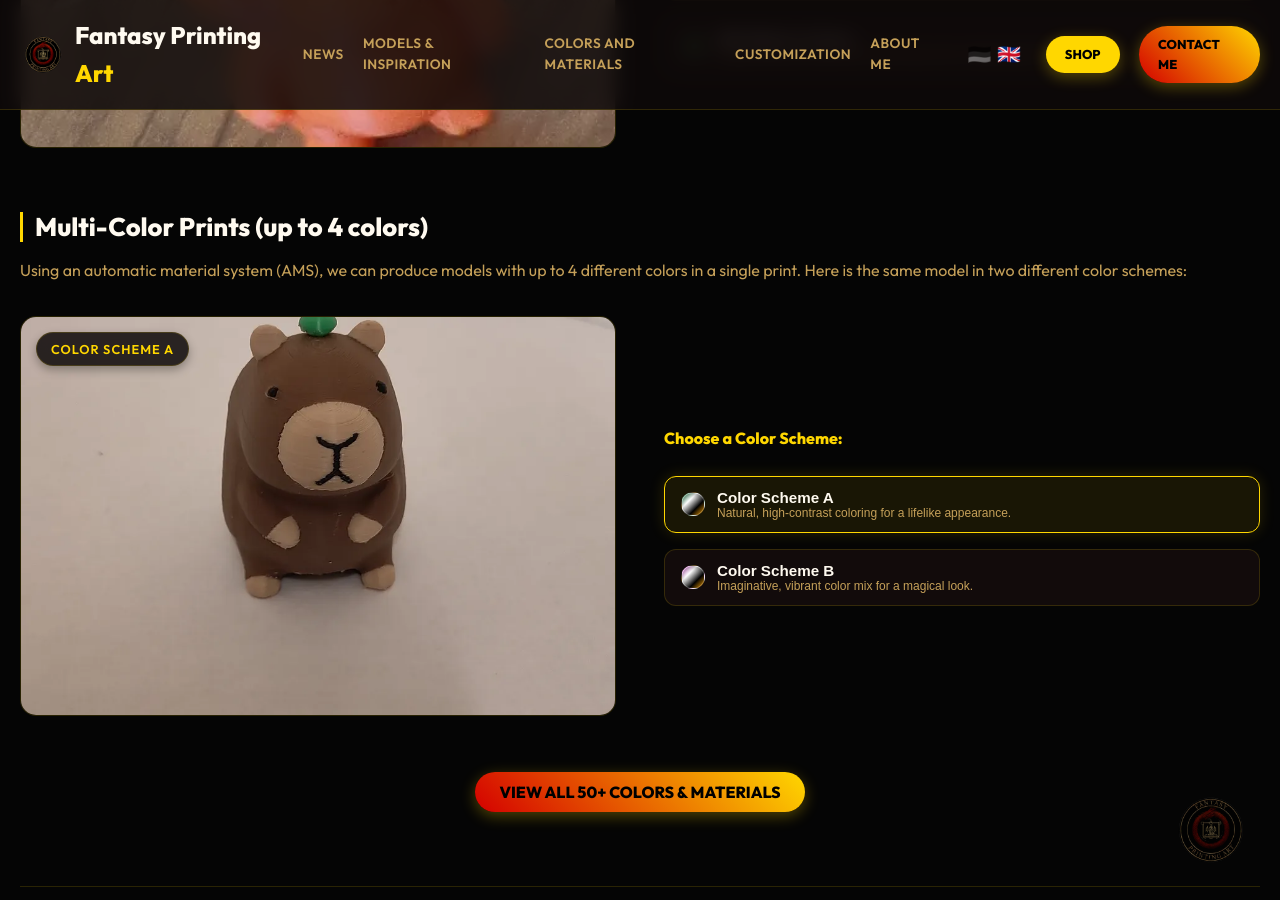
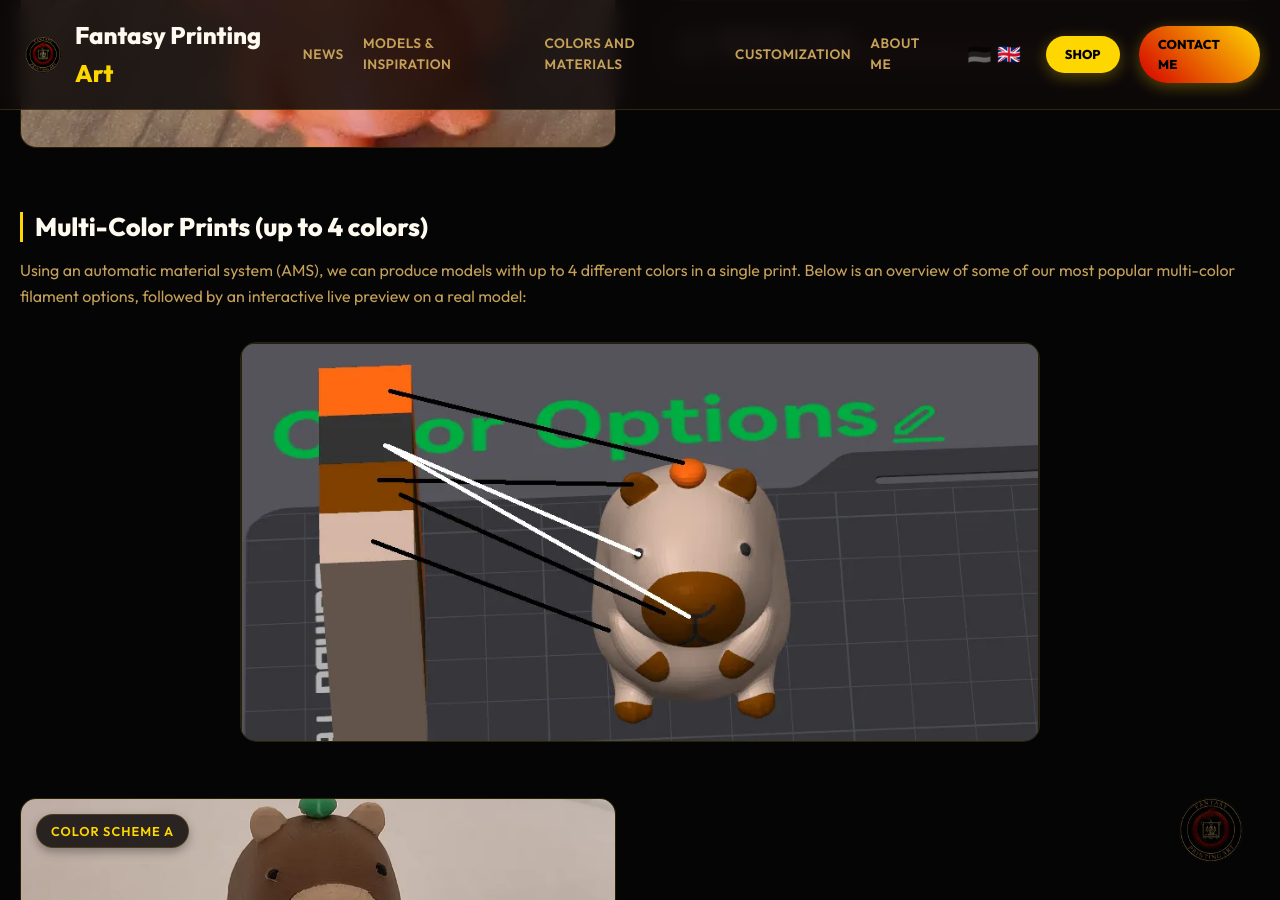
Before and after one commit to HdAugerninge/HdAugerninge.github.io, a Jekyll site: the page built from en/personalization.md, in a window 1280 px wide and 900 px high, scrolled down 2407 px. Built offline with Jekyll 4.4.1, drawn with Linux system fonts in a browser that asks for light colours.

Commit message:
feat: place multicolor options overview image on top of multicolor section and keep live preview items below it

```diff
--- a/_includes/personalization_en.html
+++ b/_includes/personalization_en.html
@@ -147,9 +147,15 @@
 
         <!-- B. Multicolor Prints Showcase -->
         <h3 style="color: var(--text-primary); border-left: 3px solid var(--accent-gold); padding-left: 12px; font-size: 1.6rem;">Multi-Color Prints (up to 4 colors)</h3>
-        <p style="color: var(--text-secondary); margin-bottom: 1.5rem;">
-            Using an automatic material system (AMS), we can produce models with up to 4 different colors in a single print. Here is the same model in two different color schemes:
+        <p style="color: var(--text-secondary); margin-bottom: 2rem;">
+            Using an automatic material system (AMS), we can produce models with up to 4 different colors in a single print. Below is an overview of some of our most popular multi-color filament options, followed by an interactive live preview on a real model:
         </p>
+
+        <!-- Multicolor Options Overview Image -->
+        <div class="showcase-img-container" style="max-width: 800px; margin: 0 auto 3.5rem auto; background: none;">
+            <img src="/resources/personalization/multi_color_options.webp" alt="Multi-Color Filament Options Overview" class="showcase-img" style="object-fit: contain; width: 100%; height: auto; border-radius: 12px; box-shadow: 0 8px 32px 0 rgba(0, 0, 0, 0.37); border: 1px solid rgba(255, 255, 255, 0.1);">
+        </div>
+
         <div class="showcase-split">
             <div class="showcase-img-container">
                 <span id="multi-badge" class="filament-badge">Color Scheme A</span>
```
Also changed, not shown: _includes/personalization_de.html (+8 -2 lines), resources/personalization/multi_color_options.PNG (deleted), resources/personalization/multi_color_options.webp (added), resources/personalization/multicolor_2.webp.
